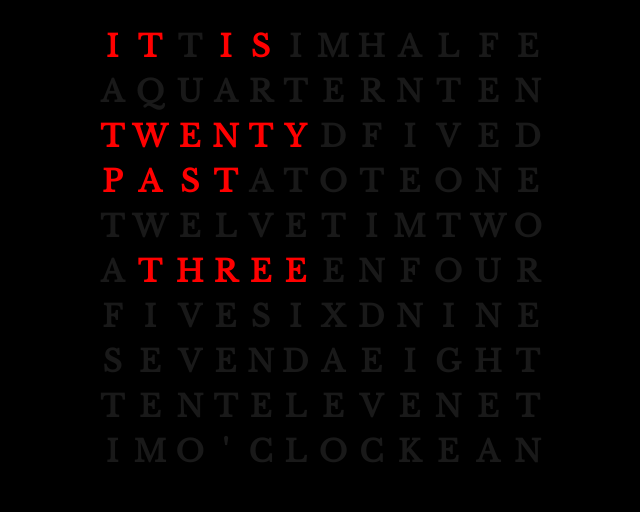
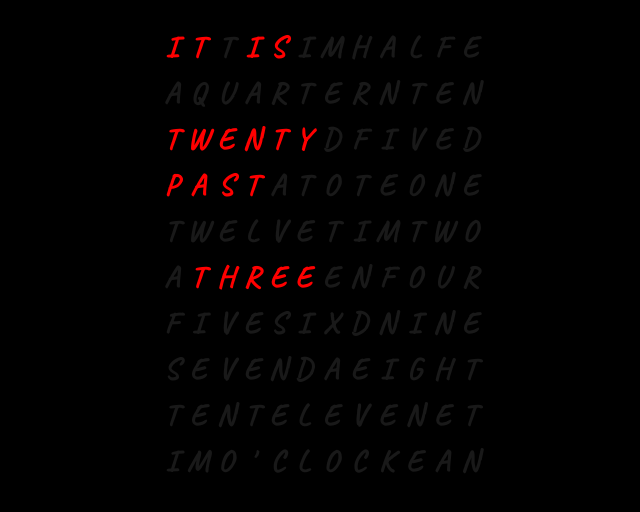
Before and after one commit to sallesricardo/FuzzyClock, a plain HTML site: page index.html in a window 1280 px wide. Shown: the whole page, without its empty margins (319-959 px from the left). Drawn offline with nearby package versions, Linux system fonts and the light colour scheme.

Commit message:
Changed font

```diff
--- a/index.html
+++ b/index.html
@@ -4,6 +4,7 @@
   <meta charset="UTF-8">
   <title>FuzzyClock</title>
   <link href="https://fonts.googleapis.com/css?family=Libre+Baskerville&display=swap" rel="stylesheet">
+  <link href="https://fonts.googleapis.com/css?family=Caveat&display=swap" rel="stylesheet">
   <link rel="stylesheet" href="./style.css">
 </head>
 <body>
--- a/style.css
+++ b/style.css
@@ -10,7 +10,7 @@ body {
  padding:3px;
  font-size:30px;
  font-weight:bolder;
- font-family:'Libre Baskerville',Verdana,Geneva,sans-serif;
+ font-family:'Caveat', 'Libre Baskerville', Verdana, Geneva, sans-serif;
  text-align:center;
 }
 .FieldActive {
```
